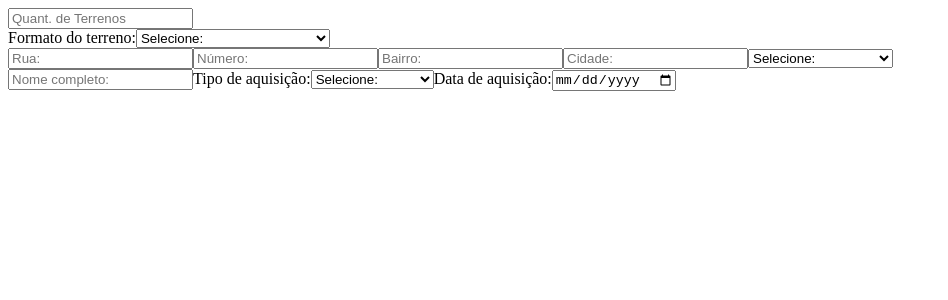
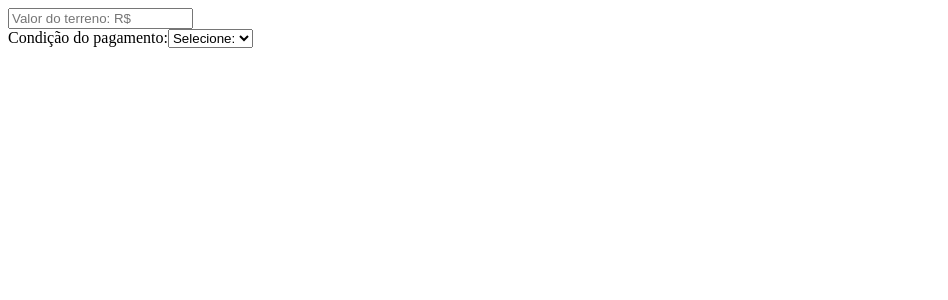
Before and after one commit to igorpaixaoo/genesis, a React (Create React App) app: page /typedoc1 in a window 1280 px wide. Shown: the top 300 px of the page, without its empty margins (0-948 px from the left). Built offline with nearby package versions, Linux system fonts and the light colour scheme.

Commit message:
tá indo

```diff
--- /dev/null
+++ b/src/components/PaymentCondition.jsx
@@ -0,0 +1,15 @@
+//component para condições de pagamento
+const PaymentCondition = (props) =>{
+    return(
+        <div>
+            <label>Condição do pagamento:</label>
+            <select value={props.value} onChange={props.onChange} id={props.id}>
+                <option>Selecione:</option>
+                <option value={1}>À vista</option>
+                <option value={2}>À prazo</option>
+            </select>
+        </div>
+    )
+}
+
+export default PaymentCondition
--- /dev/null
+++ b/src/components/PaymentConditionObs.jsx
@@ -0,0 +1,12 @@
+
+//component para observação do pagamento
+const PaymentConditionObs = (props) =>{
+    return(
+        <div>
+            <label>{props.label}</label>
+            <textarea value={props.value}></textarea>
+        </div>
+    )
+}
+
+export default PaymentConditionObs
--- a/src/components/TypeDoc1/forms/FormComprador.js
+++ b/src/components/TypeDoc1/forms/FormComprador.js
@@ -2,9 +2,9 @@
 import { IMaskInput } from "react-imask";
 
 //components util
-import CountrysList from "../CountrysList";
-import IdTypes from "../IdTypes";
-import StatesList from "../StatesList";
+import CountrysList from "../../CountrysList";
+import IdTypes from "../../IdTypes";
+import StatesList from "../../StatesList";
 
 const FormComprador = () =>{
     return(
--- a/src/components/TypeDoc1/forms/FormVendedor.js
+++ b/src/components/TypeDoc1/forms/FormVendedor.js
@@ -2,9 +2,9 @@
 import { IMaskInput } from "react-imask";
 
 //components util
-import CountrysList from "../CountrysList";
-import IdTypes from "../IdTypes";
-import StatesList from "../StatesList";
+import CountrysList from "../../CountrysList";
+import IdTypes from "../../IdTypes";
+import StatesList from "../../StatesList";
 
 const FormVendedor = () =>{
     return(
--- /dev/null
+++ b/src/pages/TypeDoc1/LandValue.jsx
@@ -0,0 +1,27 @@
+
+//components
+import { useState } from "react";
+import PaymentCondition from "../../components/PaymentCondition"
+import PaymentConditionObs from "../../components/PaymentConditionObs"
+
+const LandValue = () =>{
+
+    //renderizar o componente do acordo do pagamento
+    const [optionPaymentCondition, setOptionPaymentCondition] = useState(0)
+
+    return(
+        <div className="land-value">
+            <input type="text" id="valor-terreno" placeholder="Valor do terreno: R$"></input>
+            <PaymentCondition value={optionPaymentCondition} onChange={e => setOptionPaymentCondition(e.target.value)}></PaymentCondition>
+
+
+            {optionPaymentCondition == 2 && (
+                //criar variavel value
+                <PaymentConditionObs label="Acordo:" value={""}></PaymentConditionObs>
+            )}
+
+        </div>
+    )
+}
+
+export default LandValue
--- a/src/pages/TypeDoc1/Object.jsx
+++ b/src/pages/TypeDoc1/Object.jsx
@@ -1,7 +1,7 @@
 
 //components
 import LandMeasurement from "../../components/TypeDoc1/LandMeasurement"
-import StatesList from "../../components/TypeDoc1/StatesList"
+import StatesList from "../../components/StatesList"
 import DocumentTypes from "../../components/DocumentTypes"
 
 const Object = () =>{
--- a/src/pages/TypeDoc1/PersonalData.jsx
+++ b/src/pages/TypeDoc1/PersonalData.jsx
@@ -7,12 +7,14 @@ import { Link } from "react-router-dom/cjs/react-router-dom.min";
 import FormVendedor from "../../components/TypeDoc1/forms/FormVendedor";
 import FormComprador from "../../components/TypeDoc1/forms/FormComprador";
 import ButtonDefault from "../../components/ButtonDefault"
+
 import Object from "./Object";
+import LandValue from "./LandValue";
 
 //booleans para renderizar cada componente
 var personalDataEnabled = false;
-var objectEnabled = true;
-var landValue = false;
+var objectEnabled = false;
+var landValue = true;
 var terms = false;
 var limitsAndConfrontations = false;
 var finalConsiderations = false
@@ -37,8 +39,6 @@ function TypeDoc1() {
                     <FormVendedor></FormVendedor>
                     <br></br>
                     <FormComprador></FormComprador>
-                    <ButtonDefault text="Salvar" id="btn-salvar-typeDoc1" disabled="true"></ButtonDefault>
-                    <ButtonDefault text="Avançar" id="btn-next-typeDoc1" disabled="true"></ButtonDefault>
                 </div>
             )}
             {objectEnabled && (
@@ -48,7 +48,7 @@ function TypeDoc1() {
             )}
             {landValue && (
                 <div className="land-value">
-
+                    <LandValue></LandValue>
                 </div>
             )}
             {terms && (
```
Also changed, not shown: src/components/CountrysList.jsx (renamed from src/components/TypeDoc1/CountrysList.jsx), src/components/IdTypes.jsx (renamed from src/components/TypeDoc1/IdTypes.jsx), src/components/StatesList.jsx (renamed from src/components/TypeDoc1/StatesList.jsx), src/util/triangle.png.
